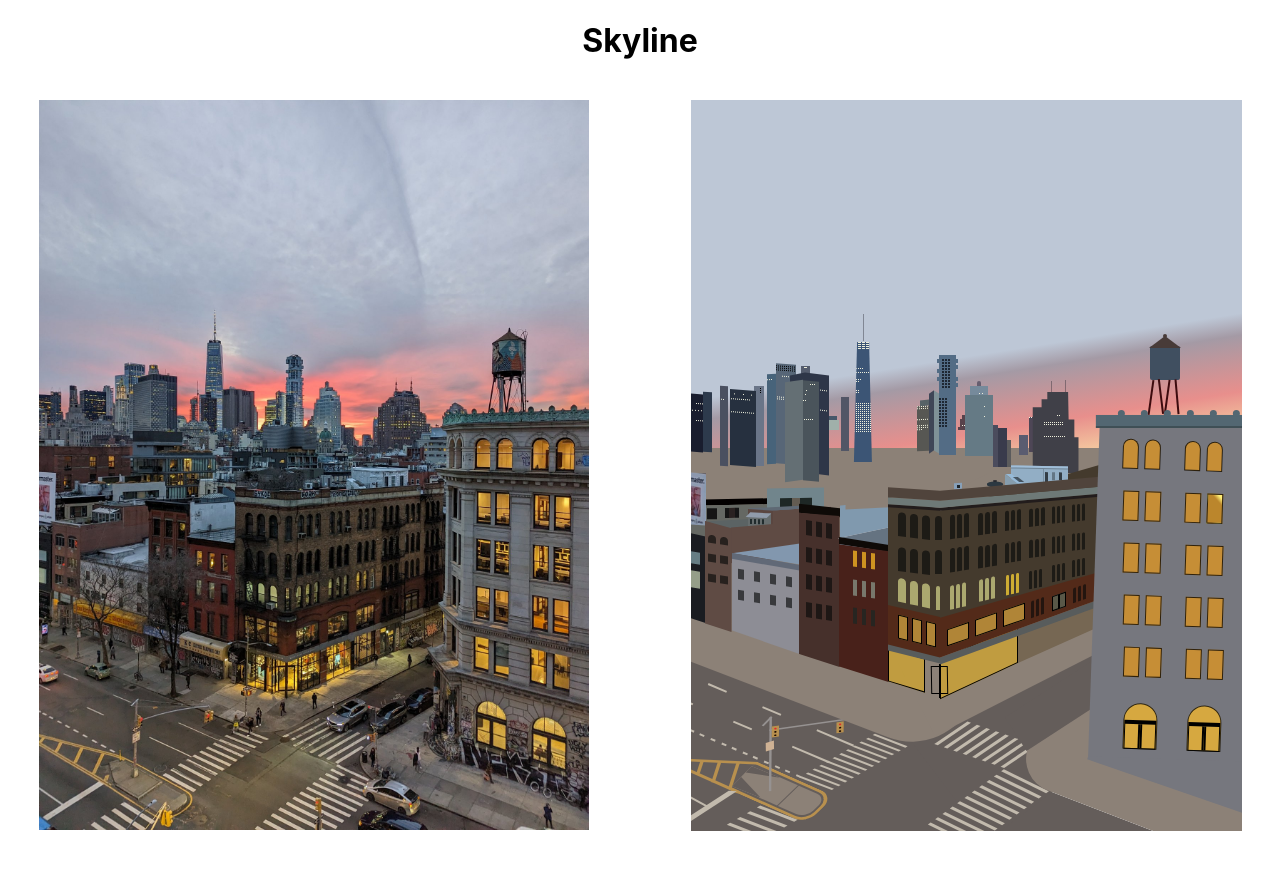
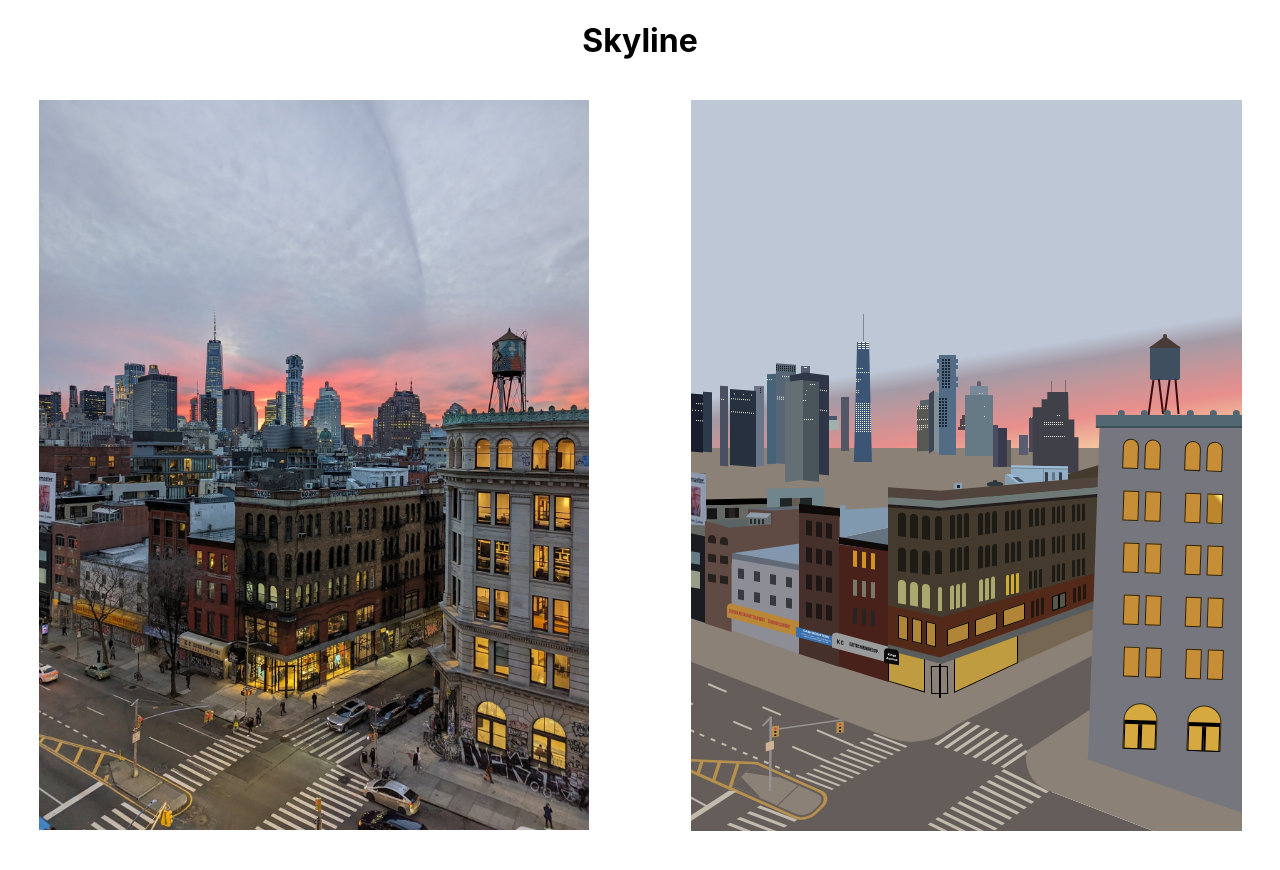
Before and after one commit to Scotty813/skyline, a React (Create React App) app: page / in a window 1280 px wide. Shown: the top 870 px of the page. Built offline with nearby package versions, Linux system fonts and the light colour scheme.

Commit message:
added some banners booiiiiii

```diff
--- a/src/components/buildings/foregroundBuildings/Front3.js
+++ b/src/components/buildings/foregroundBuildings/Front3.js
@@ -29,12 +29,41 @@ const SideFace = styled.div`
   background: #8297ae;
   transform: rotate(2deg);
 `
+const Banner = styled.div`
+  position: absolute;
+  bottom: 27px;
+  left: -5px;
+  height: 15px;
+  width: 72px;
+  background: #b88738;
+  transform: skewY(15deg);
+  border-radius: 5px 0 0 0;
+`
 export const Front3 = () => {
   return (
     <Front3Container>
       <SideFace />
       <TopPart />
       <WhitePart />
+      <Banner>
+        <div
+          style={{
+            position: "absolute",
+            top: "6px",
+            left: "2px",
+            display: "flex",
+            gap: "3px",
+            color: "#aa3337",
+            fontSize: "2px",
+            fontWeight: 800,
+            transform: "scaleY(2.5)",
+            width: "70px",
+          }}
+        >
+          <div>DAROMA RESTAURANT EQUIPMENT</div>
+          <div>DIAMOND EQUIPMENT</div>
+        </div>
+      </Banner>
       <Doorways
         numDoors={4}
         containerStyles={{
@@ -42,7 +71,7 @@ export const Front3 = () => {
           top: "24px",
           left: "6px",
           gap: "10px",
-          transform: "skewY(9deg)",
+          transform: "skewY(10deg)",
         }}
         doorStyles={{
           height: "10px",
@@ -57,7 +86,7 @@ export const Front3 = () => {
           top: "45px",
           left: "6px",
           gap: "10px",
-          transform: "skewY(9deg)",
+          transform: "skewY(10deg)",
         }}
         doorStyles={{
           height: "10px",
--- a/src/components/buildings/foregroundBuildings/Front4.js
+++ b/src/components/buildings/foregroundBuildings/Front4.js
@@ -29,12 +29,50 @@ const SideFace = styled.div`
   background: #8099ae;
   transform: skewY(-3deg);
 `
+const Banner = styled.div`
+  position: absolute;
+  bottom: 25px;
+  left: -3px;
+  height: 10px;
+  width: 40px;
+  background: #3a70ac;
+  transform: skewY(15deg);
+`
 export const Front4 = () => {
   return (
     <Front4Container>
       <SideFace />
       <TopPart />
       <RedPart />
+      <Banner>
+        <div
+          style={{
+            fontSize: "3px",
+            fontWeight: 700,
+            color: "white",
+          }}
+        >
+          CASH REGISTERS
+        </div>
+        <div
+          style={{
+            fontSize: "2px",
+            fontWeight: 400,
+            color: "white",
+          }}
+        >
+          slicers, scales, safes bandsaws
+        </div>
+        <div
+          style={{
+            fontSize: "2px",
+            fontWeight: 400,
+            color: "white",
+          }}
+        >
+          new & used bought & sold
+        </div>
+      </Banner>
       <Doorways
         numDoors={3}
         containerStyles={{
--- a/src/components/buildings/foregroundBuildings/Front5.js
+++ b/src/components/buildings/foregroundBuildings/Front5.js
@@ -30,6 +30,16 @@ const TopFace = styled.div`
 `
 const TopFaceOverlay = styled(TopFace)`
   background: #4b5b6bd9;
+`
+const Banner = styled.div`
+  position: absolute;
+  bottom: 27px;
+  left: -7px;
+  width: 56px;
+  height: 16px;
+  background: #9a9b9d;
+  border-radius: 5px 0 0 0;
+  transform: skewY(15deg);
 `
 
 export const Front5 = () => {
@@ -75,6 +85,33 @@ export const Front5 = () => {
         }}
         doorStyles={{ width: "4px", borderRadius: 0, background: "#272521" }}
       />
+      <Banner>
+        <span
+          style={{
+            position: "absolute",
+            left: "5px",
+            top: "6px",
+            fontSize: "4px",
+            fontWeight: 800,
+            transform: "scaleY(1.5)",
+          }}
+        >
+          K C
+        </span>
+        <span
+          style={{
+            position: "absolute",
+            left: "7px",
+            top: "6px",
+            fontSize: "2px",
+            fontWeight: 900,
+            width: "50px",
+            transform: "scaleY(2.5)",
+          }}
+        >
+          ELECTRIC HARDWARE CORP.
+        </span>
+      </Banner>
     </Front5Container>
   )
 }
--- a/src/components/buildings/foregroundBuildings/Front6.js
+++ b/src/components/buildings/foregroundBuildings/Front6.js
@@ -59,7 +59,16 @@ const BlackCircularThing = styled.div`
 `
 // Divs are reversed to avoid z indexing everything...
 // I want the div at the top of jsx to be on the bottom of the ui so it goes behind the div above it.
-
+const BannerThing = styled.div`
+  position: absolute;
+  top: 160px;
+  left: -4px;
+  width: 15px;
+  height: 15px;
+  background: #0d0b0a;
+  border-radius: 4px 4px 0 0;
+  transform: skewY(10deg);
+`
 export const Front6 = () => {
   return (
     <Front6Container>
@@ -136,6 +145,20 @@ export const Front6 = () => {
             transform: "skewY(4deg)",
           }}
         />
+        <BannerThing>
+          <div
+            style={{
+              color: "white",
+              fontSize: "3px",
+              position: "absolute",
+              fontWeight: 800,
+              top: "4px",
+              left: "1px",
+            }}
+          >
+            Kings Avenue
+          </div>
+        </BannerThing>
         <Doorways
           numDoors={3}
           containerStyles={{
@@ -162,9 +185,9 @@ export const Front6 = () => {
           numDoors={3}
           containerStyles={{
             position: "absolute",
-            top: "92px",
+            top: "93px",
             left: "10px",
-            transform: "skewY(12deg)",
+            transform: "skewY(10deg)",
             gap: "4px",
           }}
           doorStyles={{ width: "8px", background: "#aba86f" }}
@@ -201,8 +224,9 @@ export const Front6 = () => {
         <div
           style={{
             position: "absolute",
-            bottom: "-172px",
-            width: "76px",
+            bottom: "-169px",
+            left: "14px",
+            width: "62px",
             height: "37px",
             border: "1px solid black",
             background: "#f0b70e85",
@@ -597,8 +621,8 @@ export const Front6 = () => {
           numDoors={1}
           containerStyles={{
             position: "absolute",
-            top: "97px",
-            left: "-4px",
+            top: "98px",
+            left: "-2px",
           }}
           doorStyles={{ width: "4px", background: "#aba86f" }}
         />
```
